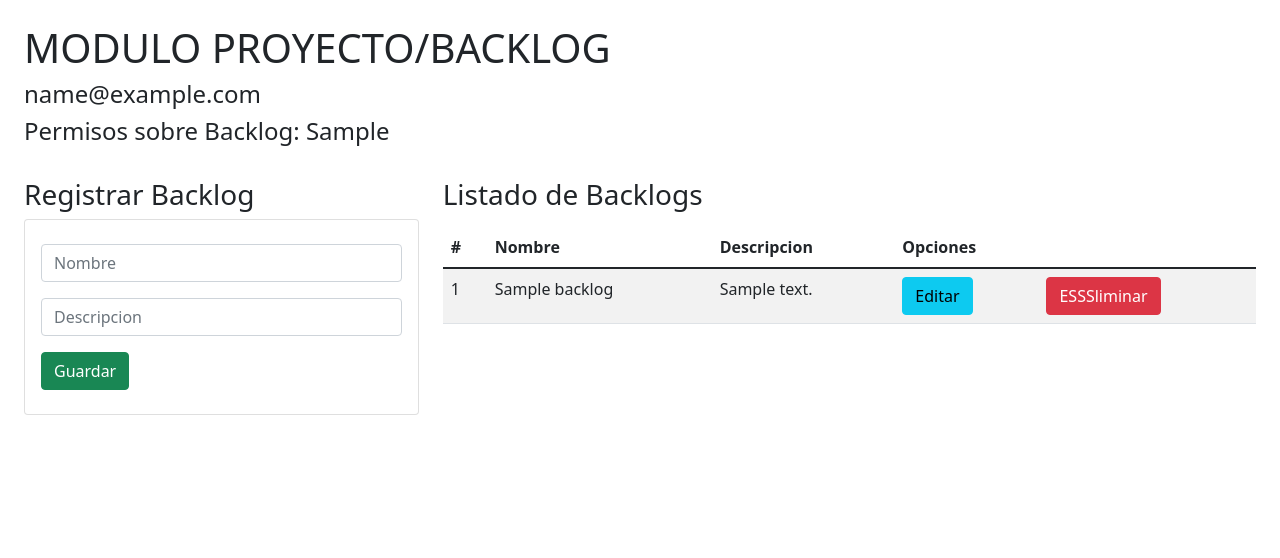
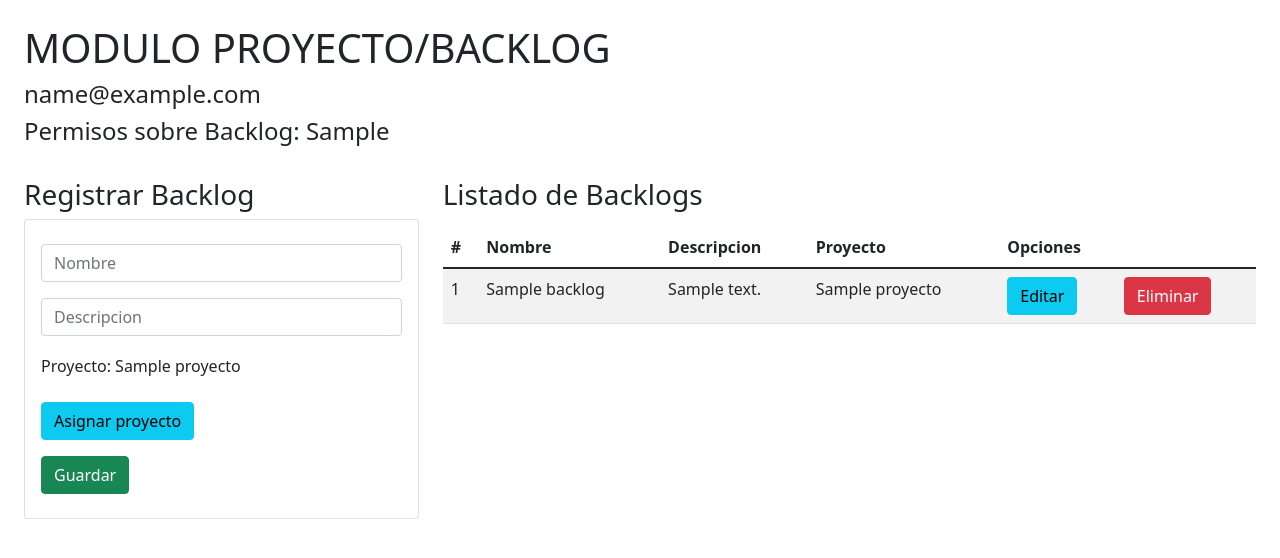
Before and after one commit to vegaalexa/IS2-GRUPO5, a Django app: template is2Proyecto/gestionProyectoApp/templates/backlog.html in a window 1280 px wide. Shown: the part 56-614 px from the top of the page. Run offline with Django 4.2, Linux system fonts and the light colour scheme; tables that the repository leaves empty hold one stand-in row (values such as "Sample post"); the template is opened without the code that fills it: values that come from a table or form of the project are taken from there, most other values are stand-ins (such as "Sample title", 1, 10 or a date in 2020); data that the repository does not hold is empty; some libraries are stand-ins or nearby versions.

Commit message:
ABM BackLog: se modifica la vista backlog.html

```diff
--- a/is2Proyecto/gestionProyectoApp/templates/backlog.html
+++ b/is2Proyecto/gestionProyectoApp/templates/backlog.html
@@ -16,16 +16,23 @@
 			<h3>Registrar Backlog</h3>
 			<div class="card">
 				<div class="card-body">
-					<form action="/registrarBackLog/{{email}}" method="POST"> {% csrf_token%}
+					<form action="/registrarBackLog/{{email}}/{{proyecto.idProyecto}}" method="POST"> {% csrf_token%}
 						<div class="form-group py-2">
-							<input type="text" id="txtNombreBackLog" name='txtNombre'
+							<input type="text" id="txtNombreBackLog" name='txtNombreBackLog'
 								class="form-control" placeholder="Nombre"
 								maxlength="50" required>
 						</div>
                         <div class="form-group py-2">
-							<input type="text" id="txtDescripcionBackLog" name='txtDescripcion'
+							<input type="text" id="txtDescripcionBackLog" name='txtDescripcionBackLog'
 								class="form-control" placeholder="Descripcion"
 							    required>
+						</div>
+                        <div style="height:50px; border-width:10px; padding-top: 10px" class="proyectoBackLog">
+							Proyecto: {{proyecto.nombre}}
+						</div>
+                        <div class="form-group py-2">
+
+                            <a href="/asignacionProyecto/{{email}}" class="btn btn-info btnAsignarProyecto">Asignar proyecto</a>
 						</div>
 
 						<div class="form-group py-2">
@@ -47,6 +54,7 @@
 							<!--<th>Codigo</th>-->
 							<th>Nombre</th>
 							<th>Descripcion</th>
+							<th>Proyecto</th>
 							<th colspan="2">Opciones</th>
 						</tr>
 					</thead>
@@ -56,12 +64,13 @@
 							<td>{{forloop.counter}}</td>
 							<td>{{bg.nombre}}</td>
 							<td>{{bg.descripcion}}</td>
+							<td>{{bg.proyecto.nombre}}</td>
 							<td><a href="/edicionBackLog/{{email}}/{{bg.idBackLog}}" class="btn btn-info btnEditarBackLog">Editar</a></td>
 							<!--ASIGNACION
 							<td><a href="/asignacionPermiso/{{email}}/{{r.idRol}}" class="btn btn-info">Asignar Permiso</a></td>
 							<td><a href="/verPermisosAsignados/{{email}}/{{r.idRol}}" class="btn btn-info">Ver Permisos</a></td>-->
 							<td><a href="/eliminarBackLog/{{email}}/{{bg.idBackLog}}" class="btn btn-danger
-								btnEliminarBackLog btnEliminacion">ESSSliminar</a></td>
+								btnEliminarBackLog btnEliminacion">Eliminar</a></td>
 						</tr>
 						{% endfor %}
 					</tbody>
```
